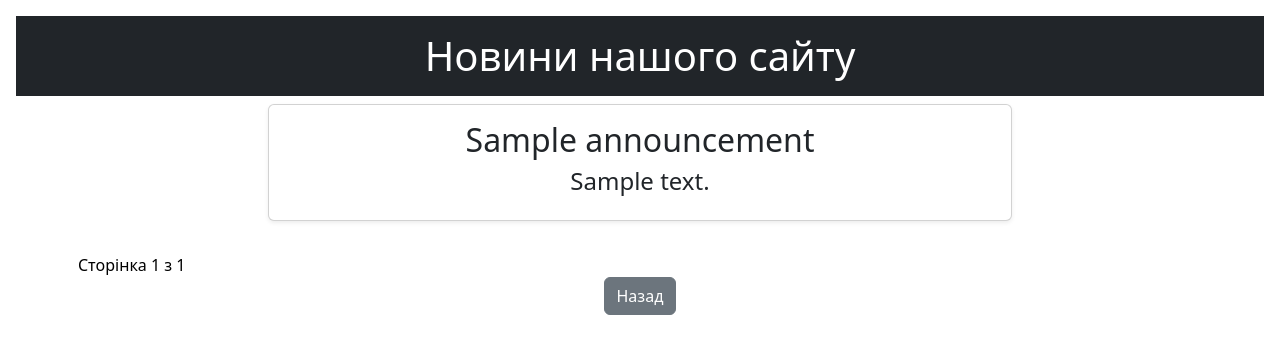
After one commit to Andrew-arch477/Blog, a Django app: page /announcements/ in a window 1280 px wide. The commit adds this page. Shown: the top 354 px of the page. Run offline with Django 5.2, Linux system fonts and the light colour scheme; a user stored in the database is signed in; tables that the repository leaves empty hold one stand-in row (values such as "Sample post").

Commit message:
Added news and announcement page.

```diff
--- /dev/null
+++ b/blog/templates/Announcements_page.html
@@ -0,0 +1,55 @@
+{% load static %}
+<!DOCTYPE html>
+<html lang="en">
+<head>
+    <meta charset="UTF-8">
+    <meta name="viewport" content="width=device-width, initial-scale=1.0">
+    <title>Blog</title>
+    <link href="https://cdn.jsdelivr.net/npm/bootstrap@5.3.5/dist/css/bootstrap.min.css" rel="stylesheet">
+    <script src="https://code.jquery.com/jquery-3.6.0.min.js"></script>
+</head>
+
+<body class="p-3 mb-2 bg-white text-black">
+    <center>
+        <h1 class="text-white bg-dark p-3">Новини нашого сайту</h1>
+    </center>
+
+    <div class="container">
+        <div class="row">
+            <center>
+            <div class="col-md-8">
+                <div id="articles-container">
+                    <div class="row">
+                        {% for announcement in announcements %}
+                        <div class="col-12 mb-3">
+                            <div class="card shadow-sm">
+                                <div class="card-body">
+                                    <h2 class="card-title">{{ announcement.name }}</h2>
+                                    <h4 class="card-title">{{ announcement.text }}</h4>
+                                </div>
+                            </div>
+                        </div>
+                        {% endfor %}
+                    </div>
+            </center>
+
+            <div class="pagination mt-3 d-flex align-items-center">
+                {% if page_obj.has_previous %}
+                    <a class="btn me-2 btn-outline-primary page-btn" href="?page={{ page_obj.previous_page_number }}">Попередня</a>
+                {% endif %}
+
+                <span class="mx-2">Сторінка {{ page_obj.number }} з {{ page_obj.paginator.num_pages }}</span>
+
+                {% if page_obj.has_next %}
+                    <a class="btn me-2 btn-outline-primary page-btn" href="?page={{ page_obj.next_page_number }}">Наступна</a>
+                {% endif %}
+            </div>
+
+    <center>
+        <a href="{% url 'articles_page' %}"><button class="btn btn-secondary">Назад</button></a>
+    </center>
+
+
+    <script src="https://cdn.jsdelivr.net/npm/bootstrap@5.3.5/dist/js/bootstrap.bundle.min.js"></script>
+</body>
+</html>
--- a/blog/templates/Main_Page.html
+++ b/blog/templates/Main_Page.html
@@ -52,6 +52,9 @@
         <div class="position-fixed top-0 start-0 p-3">
             <span style="font-size: 1.5rem; color: white;">☰</span>
             <a href="/articles/"><button class="btn text-white bg-dark"><h3>Більше блогів</h3></button></a>
+
+            <span style="font-size: 1.5rem; color: white;">&#128240</span>
+            <a href="/announcements/"><button class="btn text-white bg-dark"><h3>Новинни/Оголошення</h3></button></a>
         </div>
     </center>
 
--- a/blog/urls.py
+++ b/blog/urls.py
@@ -22,4 +22,7 @@ urlpatterns = [
     path('logout/', views.Logout_View.as_view(), name='logout_page'),
     path('registration/', views.Registration_View.as_view(), name='registration_page'),
     path('profile/', views.Profile_View.as_view(), name='profile_page'),
+
+    path('announcements/', views.Announcement_List_View.as_view(), name='announcements_page'),
+
 ]+ static(settings.MEDIA_URL, document_root=settings.MEDIA_ROOT)
--- a/blog/views.py
+++ b/blog/views.py
@@ -172,3 +172,12 @@ class Comment_Delete_View(LoginRequiredMixin, UserIsOwnerMixin, DeleteView):
     model = Comment
     template_name = "Delete_Comment.html"
     success_url = "/articles/"
+
+class Announcement_List_View(LoginRequiredMixin, ListView):
+    model = Announcement
+    template_name = 'Announcements_page.html'
+    context_object_name = 'announcements'
+    paginate_by = 2
+
+    def get_queryset(self):
+        return Announcement.objects.all().order_by('id')
```
